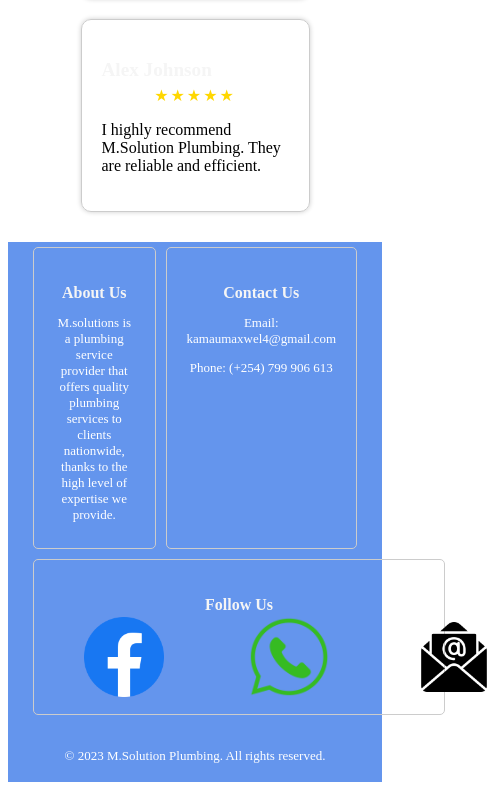
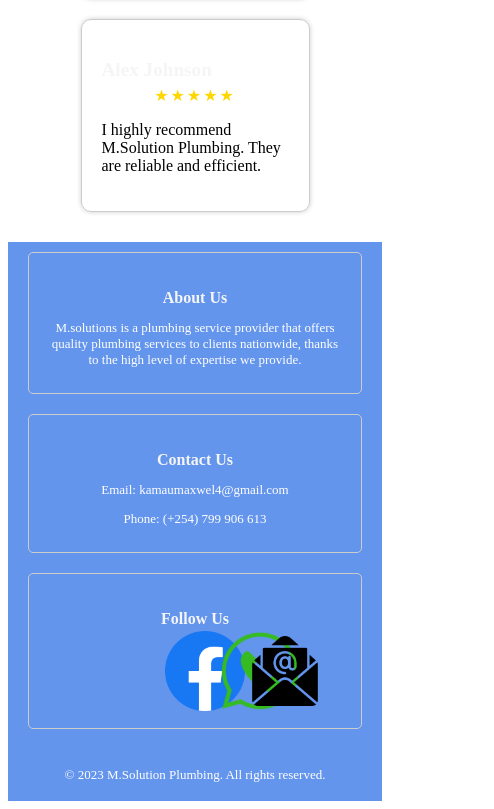
Before and after one commit to Alex-gikungu/plumbing_app, a React (Vite) app: page / in a window 390 px wide. Shown: the part 3394-4203 px from the top of the page, 494 px wide, since content can reach past the window. Built offline with nearby package versions, Linux system fonts and the light colour scheme.

Commit message:
added media query

```diff
--- a/src/index.css
+++ b/src/index.css
@@ -301,14 +301,21 @@ height: 10px;
 
 /*footer section */
 
-/* Adjustments for smaller screens (smartphones) */
+/* Default styles for the footer */
+/* ... Your other styles ... */
+
+/* Media query for smaller screens (e.g., smartphones) */
 @media (max-width: 600px) {
   .footer {
     font-size: small; /* Adjust font size for smaller screens */
   }
 
+  .footer-content {
+    flex-direction: column; /* Adjust layout for smaller screens */
+  }
+
   .footer-section {
-    margin: 5px; /* Adjust margin for smaller screens */
+    margin: 10px 0; /* Adjust margin for smaller screens */
   }
 
   .footer-section h3 {
@@ -316,15 +323,28 @@ height: 10px;
   }
 
   .footer-section p {
-    font-size: small; /* Adjust font size for paragraphs */
+    font-size: small; /* Adjust font size for text */
   }
 
+  /* Additional adjustments for social links */
   .social-links {
-    gap: 5px; /* Adjust gap between social links */
+    margin-top: 10px;
+    justify-content: center;
   }
 
-  /* Add more styles as needed for smaller screens */
+  .social-links div {
+    margin: 0 5px;
+  }
+
+  #whatsapp {
+    margin-left: 0;
+  }
+
+  #gmail {
+    margin-left: 0;
+  }
 }
+
 
 
 
```
